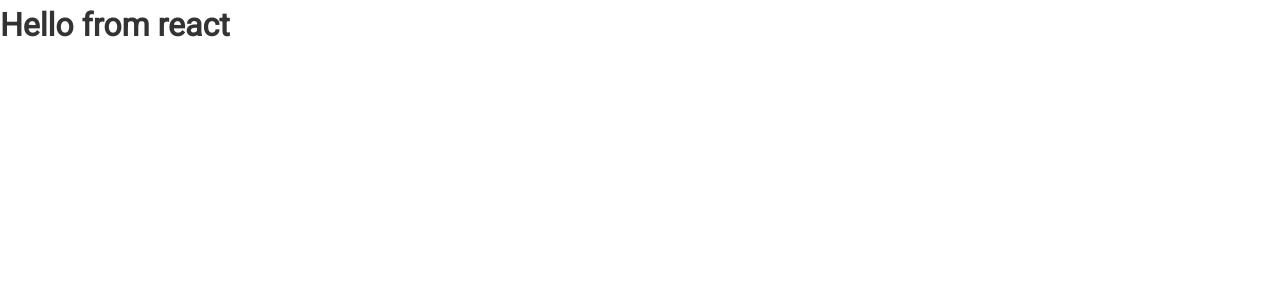
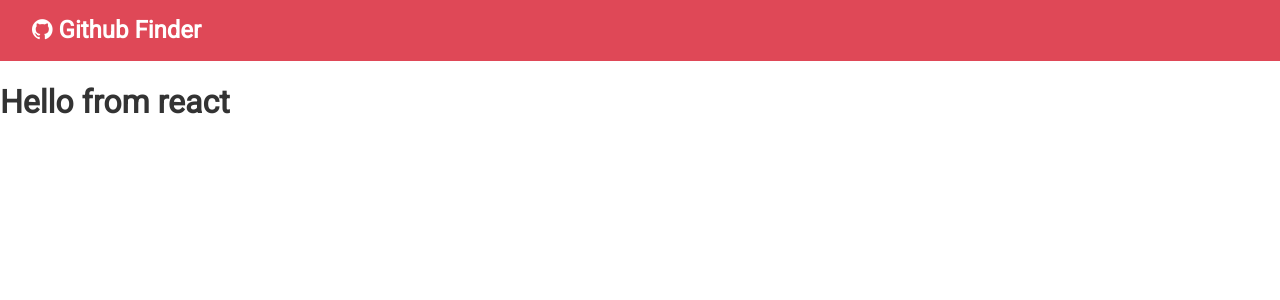
Before and after one commit to samersm/github-finder, a React (Create React App) app: page / in a window 1280 px wide. Shown: the top 300 px of the page. Built offline with nearby package versions, Linux system fonts and the light colour scheme; no server answers.

Commit message:
Added Navbar and Font Awesome Package

```diff
--- a/package.json
+++ b/package.json
@@ -4,6 +4,7 @@
   "private": true,
   "dependencies": {
     "axios": "^0.19.2",
+    "font-awesome": "^4.7.0",
     "react": "^16.13.1",
     "react-dom": "^16.13.1",
     "react-scripts": "^3.4.1"
--- a/src/App.js
+++ b/src/App.js
@@ -1,24 +1,12 @@
 import React, { Component } from "react";
-import axios from "axios";
+import Navbar from "./components/layout/Navbar";
 import "./App.css";
 
 class App extends Component {
-  state = {
-    users: [],
-    loading: false
-  };
-
-  async componentDidMount() {
-    this.setState({ loading: true });
-
-    const res = await axios.get("https://api.github.com/users");
-
-    this.setState({ users: res.data, loading: false });
-  }
-
   render() {
     return (
       <div className="App">
+        <Navbar />
         <h1>Hello from react</h1>
       </div>
     );
--- a/src/components/layout/Navbar.js
+++ b/src/components/layout/Navbar.js
@@ -1,24 +1,29 @@
-import React from "react";
-import PropTypes from "prop-types";
+import React, { Component } from 'react'
+import PropTypes from 'prop-types'
 
-const Navbar = ({ icon, title }) => {
-  return (
-    <nav className="navbar bg-primary">
-      <h1>
-        <i className={icon} /> {title}
-      </h1>
-    </nav>
-  );
-};
 
-Navbar.defaultProps = {
-  title: "Github Finder",
-  icon: "fab fa-github"
-};
+export class Navbar extends Component {
+  static defaultProps = {
+    title: 'Github Finder',
+    icon: 'fa fa-github'
+  };
 
-Navbar.propTypes = {
-  title: PropTypes.string.isRequired,
-  icon: PropTypes.string.isRequired
-};
+  static propTypes = {
+    title: PropTypes.string.isRequired,
+    icon: PropTypes.string.isRequired
+  };
 
-export default Navbar;
+  render() {
+    return (
+      <div>
+        <nav className="navbar bg-primary">
+          <h1>
+            <i className={this.props.icon} /> {this.props.title}
+          </h1>
+        </nav>
+      </div>
+    )
+  }
+}
+
+export default Navbar
--- a/src/index.js
+++ b/src/index.js
@@ -1,5 +1,6 @@
 import React from "react";
 import ReactDOM from "react-dom";
 import App from "./App";
+import 'font-awesome/css/font-awesome.min.css';
 
 ReactDOM.render(<App />, document.getElementById("root"));
```
Also changed, not shown: 1 other file (tests, documents, lock files or other folders).
